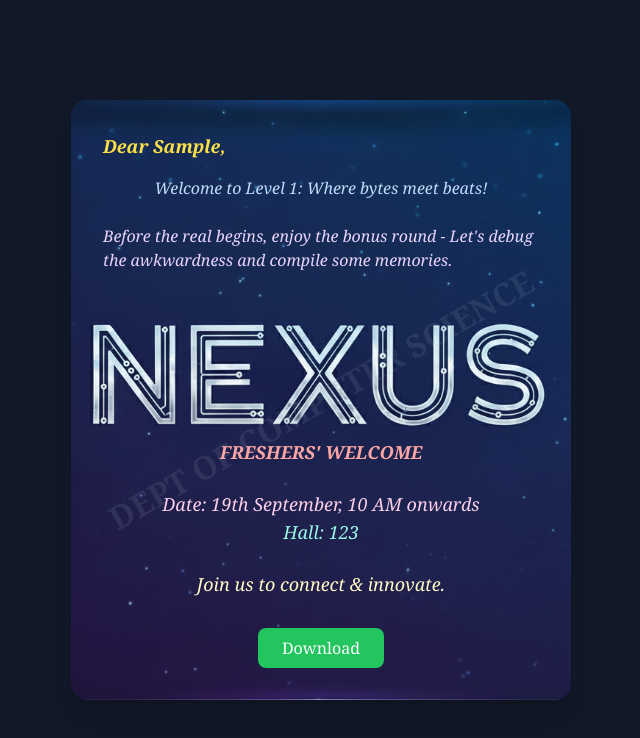
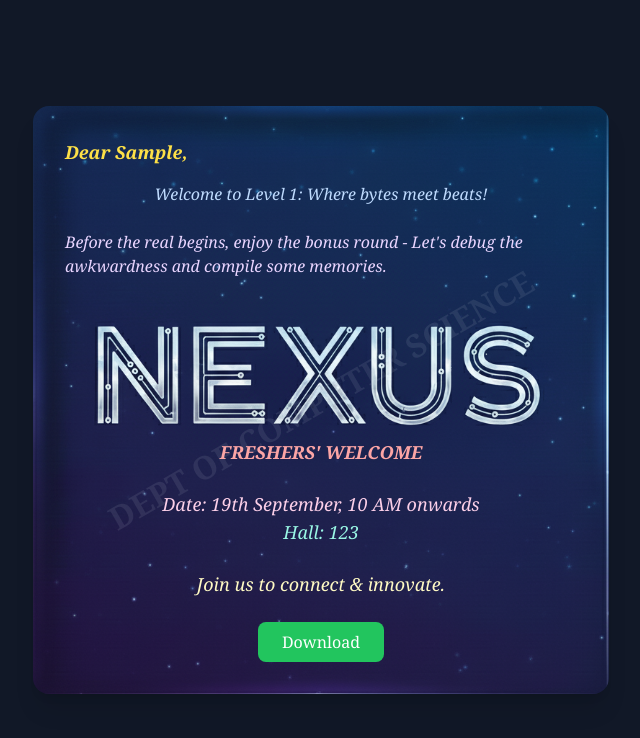
Before and after one commit to Rudra20deb/invitation_card, a plain HTML site: page index.html in a window 1280 px wide. Both pictures are taken after typing "Sample" into the empty fields and a click on the button "Submit". Shown: the whole page, without its empty margins (319-959 px from the left). Drawn offline with nearby package versions, Linux system fonts and the light colour scheme.

Commit message:
Update index.html

```diff
--- a/index.html
+++ b/index.html
@@ -36,7 +36,7 @@
     <button onclick="generateCard()" class="mt-4 px-6 py-2 bg-blue-500 text-white rounded-lg hover:bg-blue-600 transition">Submit</button>
   </div>
 
-  <div id="card-section" class="hidden relative bg-cover bg-center p-8 rounded-2xl shadow-xl w-[500px] h-[600px] flex flex-col justify-between card-gradient-bg text-gray-100" style=" background-image: url('ff.png'); font-family: 'Georgia', serif;">
+  <div id="card-section" class="hidden relative bg-cover bg-center p-8 rounded-2xl shadow-xl w-full max-w-xl flex flex-col justify-between card-gradient-bg text-gray-100" style=" background-image: url('ff.png'); font-family: 'Georgia', serif;">
     <div class="watermark">DEPT OF COMPUTER SCIENCE</div>
 
     <div class="text-left relative z-10">
@@ -114,4 +114,5 @@
 
   <script src="https://cdnjs.cloudflare.com/ajax/libs/html2canvas/1.4.1/html2canvas.min.js"></script>
 </body>
+
 </html>
```
